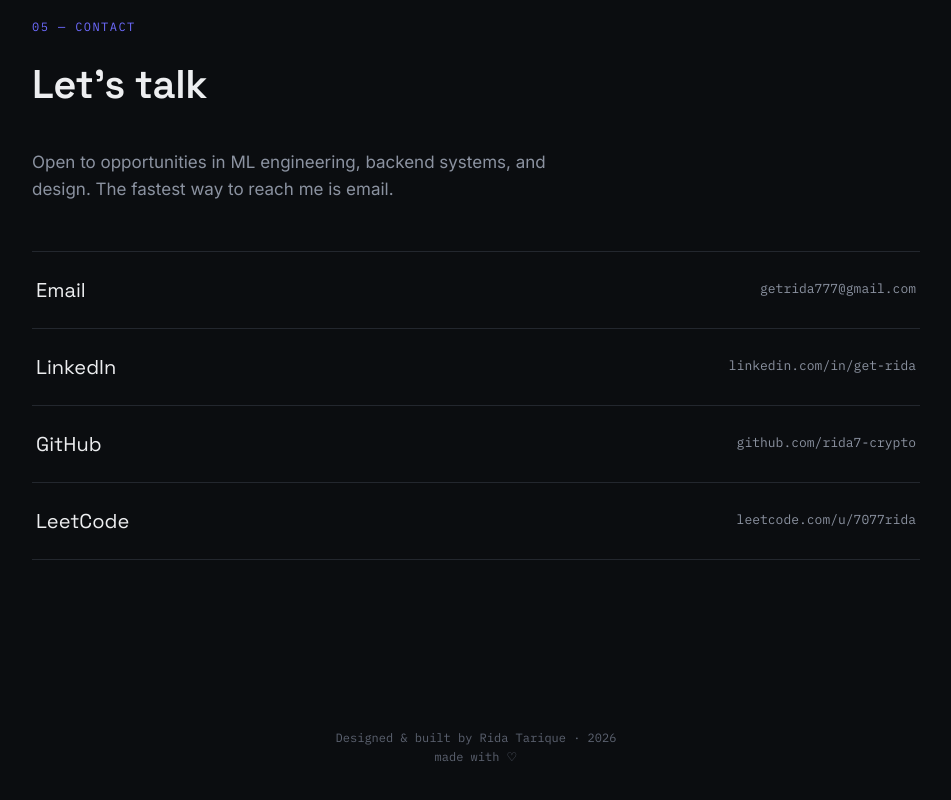
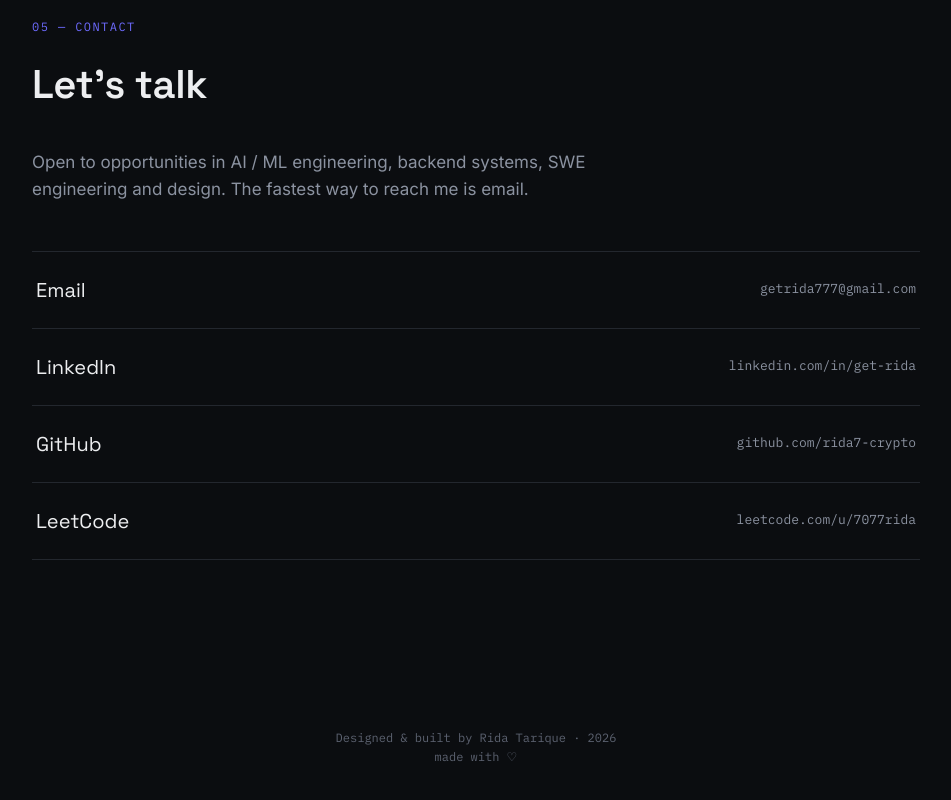
Before and after one commit to rida7-crypto/portfolio, a plain HTML site: page index.html in a window 1280 px wide. Shown: the part 4593-5393 px from the top of the page, without its empty margins (164-1115 px from the left). Drawn offline with Linux system fonts and the light colour scheme.

```diff
--- a/index.html
+++ b/index.html
@@ -259,7 +259,7 @@
   <div class="section-inner">
     <p class="section-eyebrow">05 — Contact</p>
     <h2 class="section-title">Let's talk</h2>
-    <p class="section-lead">Open to opportunities in ML engineering, backend systems, and design. The fastest way to reach me is email.</p>
+    <p class="section-lead">Open to opportunities in AI / ML engineering, backend systems, SWE engineering  and design. The fastest way to reach me is email.</p>
     <div class="contact-links">
       <a href="mailto:getrida777@gmail.com" class="contact-link">
         <span>Email</span><span class="contact-value">getrida777@gmail.com</span>
```
